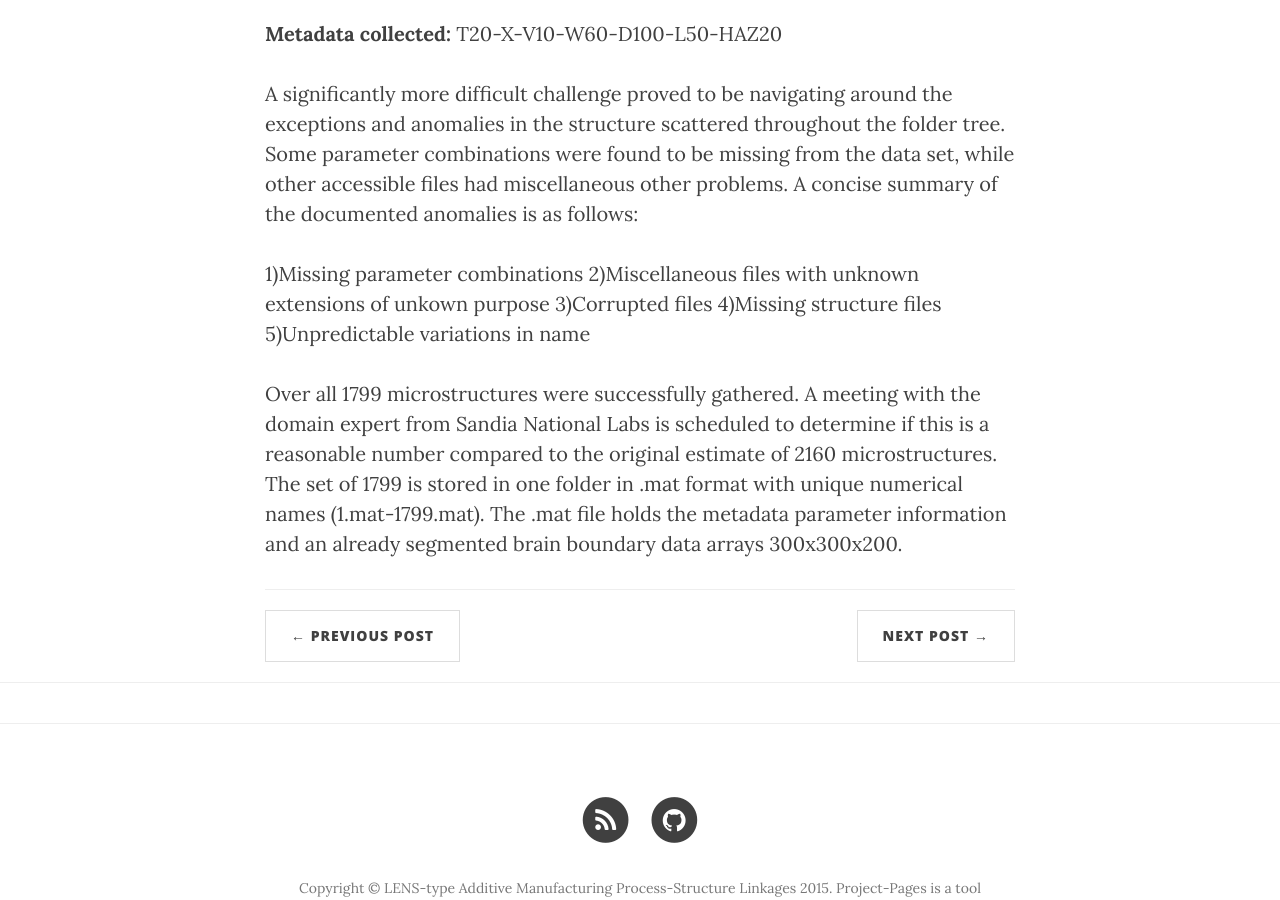
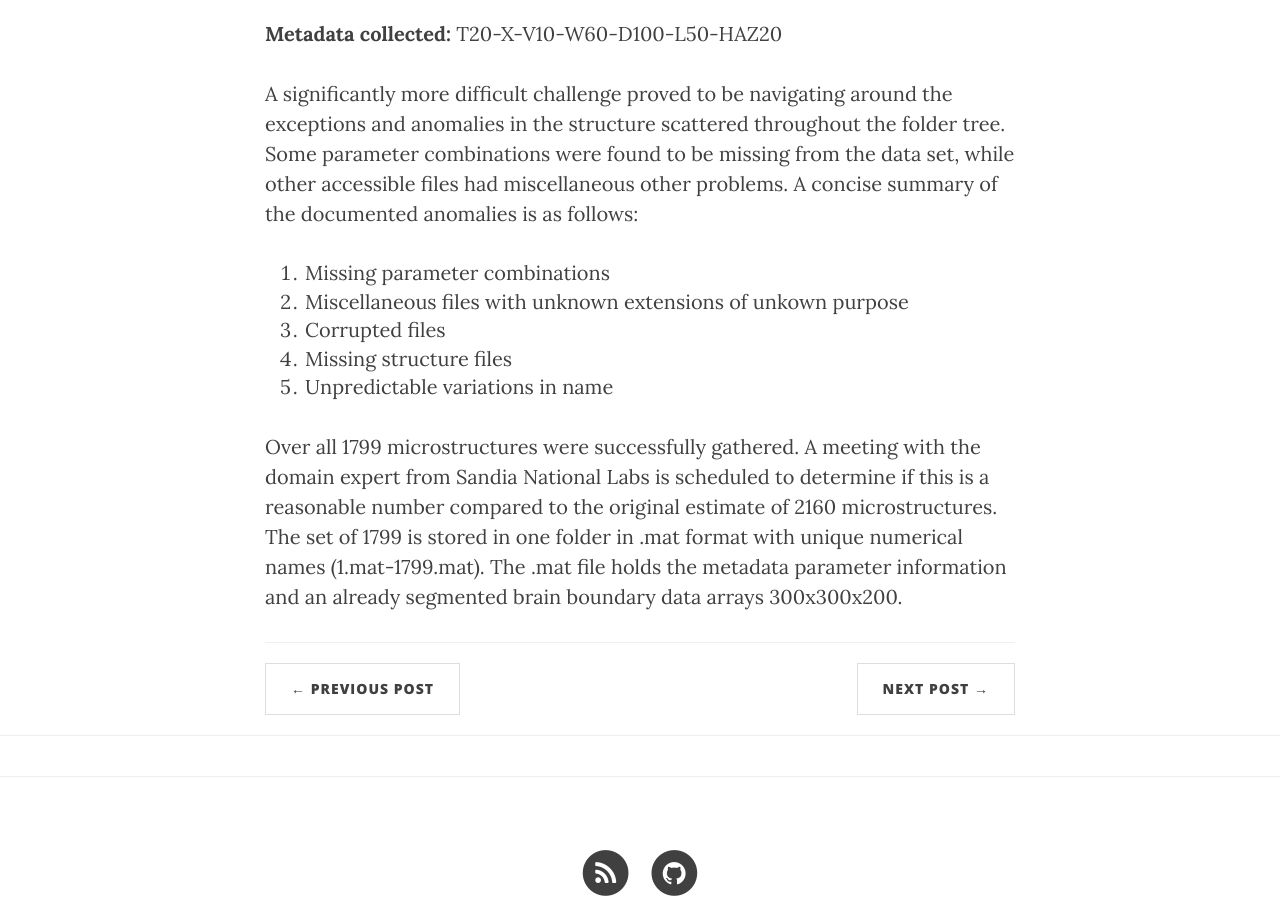
Before and after one commit to Materials-Informatics-Class-Fall2015/MIC-LENS, a Jekyll site: the page built from _posts/2015-11-21-Data_org_folder_crawl.md, in a window 1280 px wide and 900 px high, scrolled down 1237 px. Built offline with Jekyll 4.4.1, drawn with Linux system fonts in a browser that asks for light colours; nearby versions of some CDN libraries; comment, search, counter and statistics services are not loaded.

Commit message:
Published with MATIN Flavored StackEdit

```diff
--- a/_posts/2015-11-21-Data_org_folder_crawl.md
+++ b/_posts/2015-11-21-Data_org_folder_crawl.md
@@ -20,10 +20,10 @@ T20-X-V10-W60-D100-L50-HAZ20
 
 A significantly more difficult challenge proved to be navigating around the exceptions and anomalies in the structure scattered throughout the folder tree. Some parameter combinations were found to be missing from the data set, while other accessible files had miscellaneous other problems. A concise summary of the documented anomalies is as follows:
 
-1)Missing parameter combinations
-2)Miscellaneous files with unknown extensions of unkown purpose
-3)Corrupted files
-4)Missing structure files
-5)Unpredictable variations in name
+ 1. Missing parameter combinations
+ 2. Miscellaneous files with unknown extensions of unkown purpose
+ 3. Corrupted files
+ 4. Missing structure files
+ 5. Unpredictable variations in name
 
 Over all 1799 microstructures were successfully gathered. A meeting with the domain expert from Sandia National Labs is scheduled to determine if this is a reasonable number compared to the original estimate of 2160 microstructures. The set of 1799 is stored in one folder in .mat format with unique numerical names (1.mat-1799.mat). The .mat file holds the metadata parameter information and an already segmented brain boundary data arrays 300x300x200.
```
